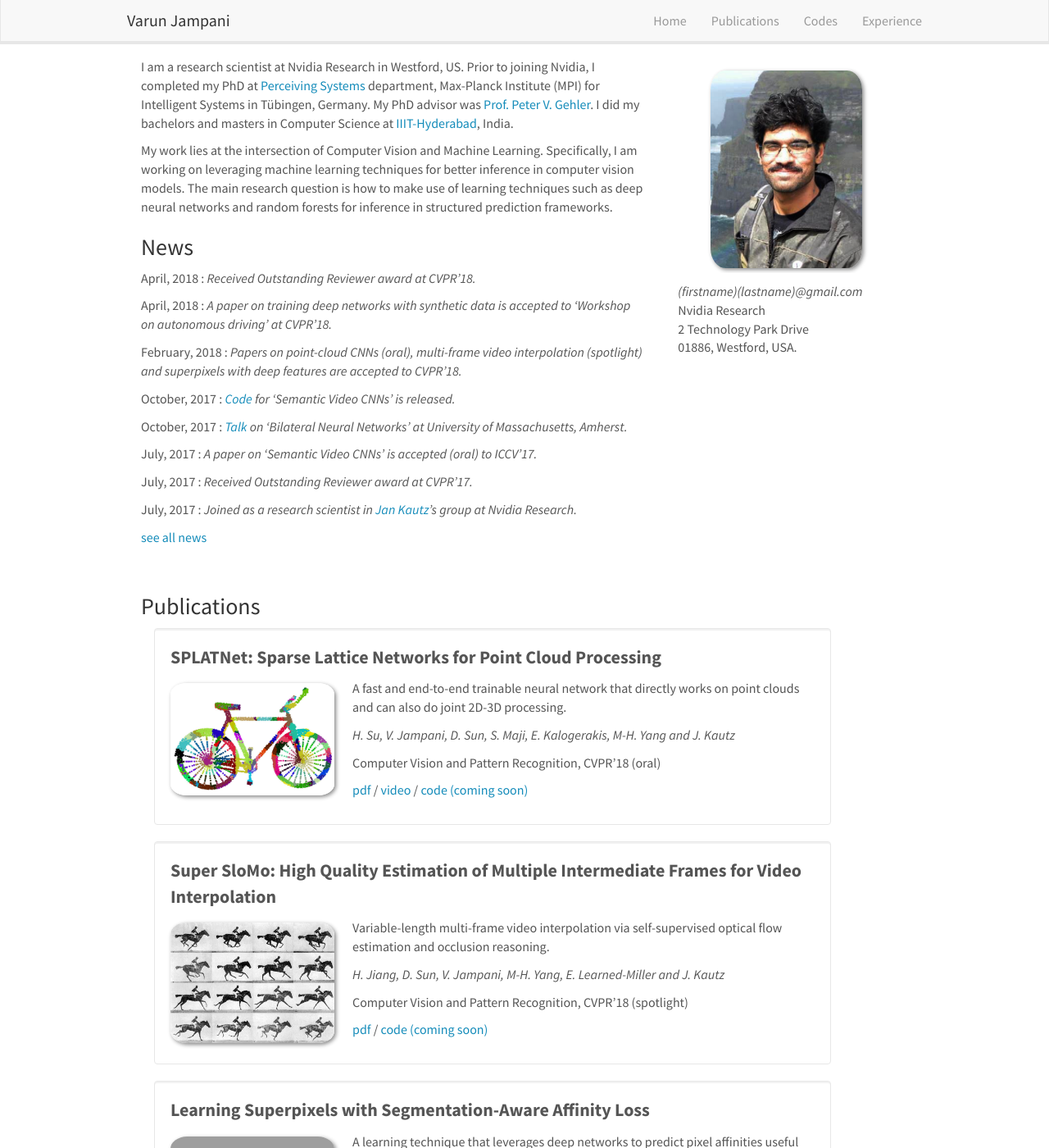
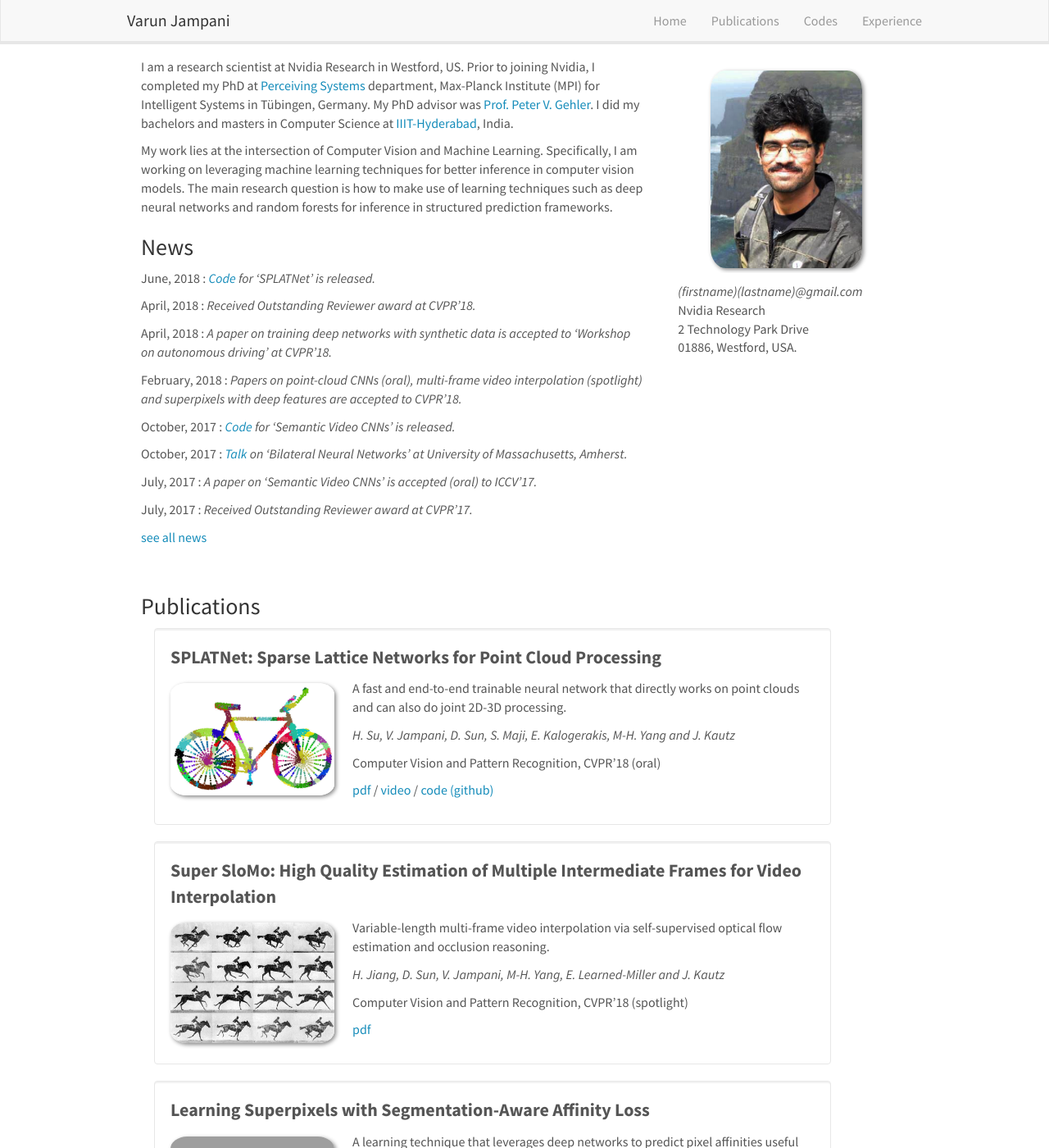
Before and after one commit to varunjampani/varunjampani.github.io, a Jekyll site: the page built from _pages/home.md, in a window 1280 px wide and 1400 px high. Shown: the whole window at 82% size. Built offline with Jekyll 4.4.1, drawn with Linux system fonts in a browser that asks for light colours; nearby versions of some CDN libraries.

Commit message:
splatnet code release

```diff
--- a/_data/news.yml
+++ b/_data/news.yml
@@ -1,3 +1,5 @@
+- date: June, 2018
+  headline: <a href="https://github.com/NVlabs/splatnet"> Code </a> for 'SPLATNet' is released.
 
 - date: April, 2018
   headline: Received Outstanding Reviewer award at CVPR'18.
--- a/_data/publist.yml
+++ b/_data/publist.yml
@@ -11,8 +11,8 @@
     url: https://www.youtube.com/watch?v=5Lbg4l-t-DU
     display: video
   link3:
-    url:
-    display: code (coming soon)
+    url: https://github.com/NVlabs/splatnet
+    display: code (github)
 
 
 - title: Super SloMo&#58; High Quality Estimation of Multiple Intermediate Frames for Video Interpolation
@@ -20,13 +20,10 @@
   description: Variable-length multi-frame video interpolation via self-supervised optical flow estimation and occlusion reasoning.
   authors: H. Jiang, D. Sun, V. Jampani, M-H. Yang, E. Learned-Miller and J. Kautz
   venue: Computer Vision and Pattern Recognition, CVPR'18 (spotlight)
-  number_link: 2
+  number_link: 1
   link1:
     url: https://arxiv.org/abs/1712.00080.pdf
     display: pdf
-  link2:
-    url:
-    display: code (coming soon)
 
 
 - title: Learning Superpixels with Segmentation-Aware Affinity Loss
```
Also changed, not shown: _pages/codes.md (+2 -1 lines).
